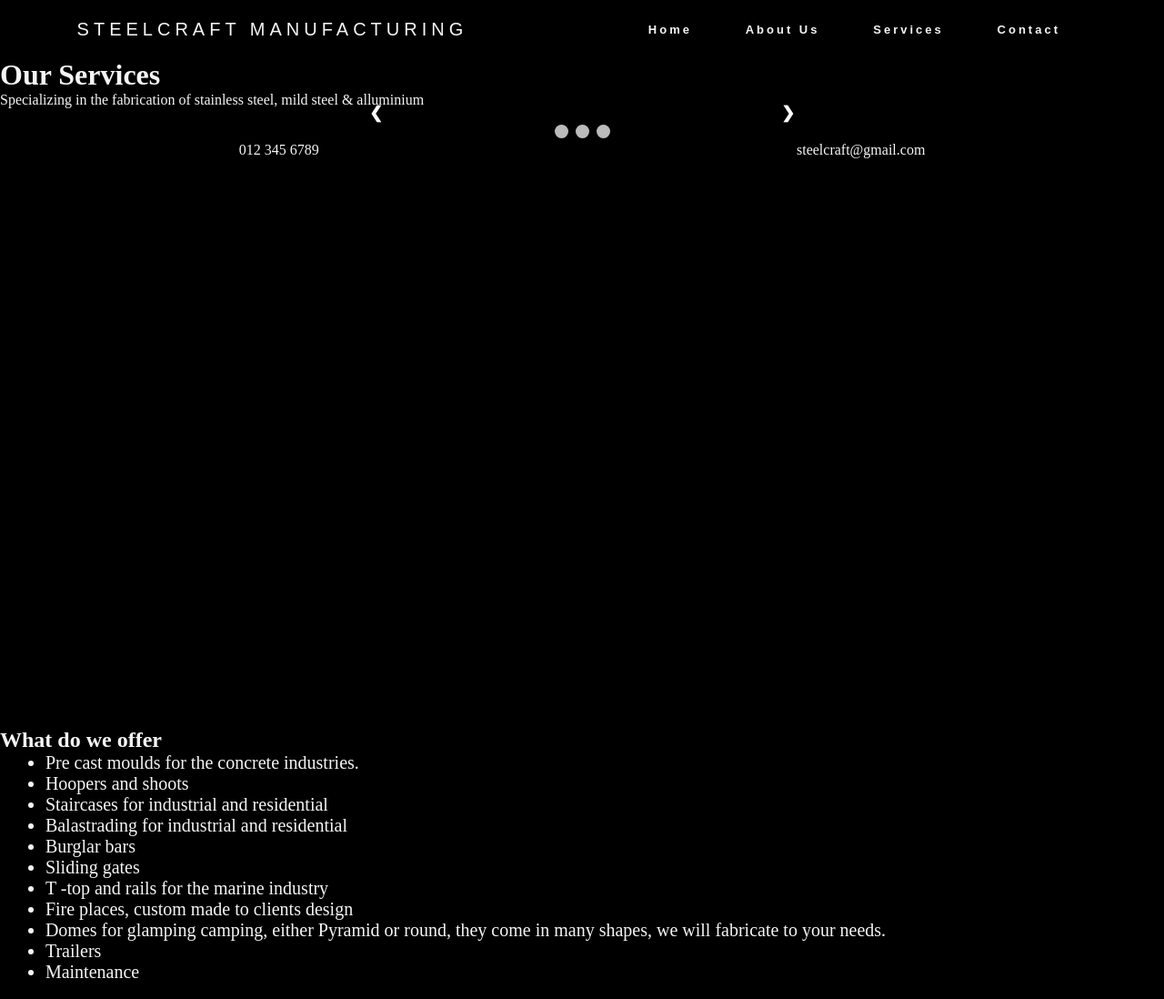
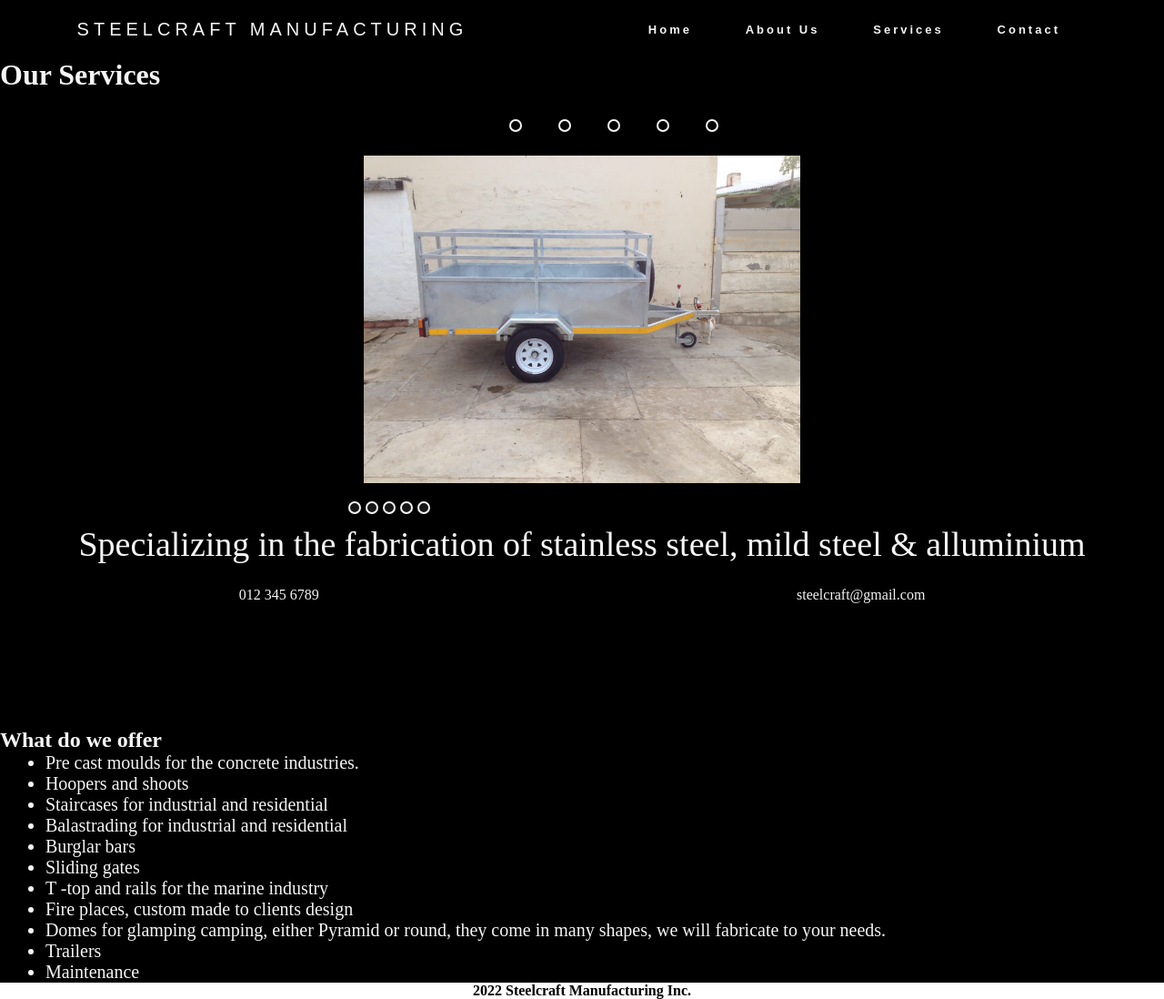
Before and after one commit to Bulumko96/Steelcraft-Manufacturing, a plain HTML site: page services.html in a window 1280 px wide. Shown: the whole page at 91% size. Drawn offline with Linux system fonts and the light colour scheme.

Commit message:
services page update

```diff
--- a/css/about.css
+++ b/css/about.css
@@ -272,3 +272,12 @@ width: 1100px;
 .contact-us2 a:hover {
     color: darkorange;
 }
+
+.footer {
+    background-color: white;
+    color: black;
+    font-weight: bold;
+    width: 100%;
+    display: flex;
+    justify-content: center;
+}
--- a/css/index.css
+++ b/css/index.css
@@ -6,6 +6,11 @@ box-sizing: border-box;
 body {
 color: whitesmoke;
 background-color: black;
+overflow-x: hidden;
+}
+.whole-wrapper {
+    margin-left: 10%;
+    margin-right: 10%;
 }
 .main {
     min-height: 100vh;
@@ -74,6 +79,7 @@ transform: rotate(45deg) translate(-5px,-6px);
 .slogan {
 
 margin: 25px;
+padding-top: 25px;
 
 font-weight: bold;
 font-size: 38px;
@@ -98,12 +104,12 @@ width: 100%;
 height: 50px;
 }
 .about {
-
+    margin-top: 50px;
 
     min-height: 50vh;
 }
 .about h1 {
-    margin-left: 300px;
+    margin-left: 200px;
 }
 .description {
     min-width: 100%;
@@ -156,9 +162,19 @@ height: 50px;
     line-height: 30px;
 
 }
+.title-section {
+    display: flex;
+    justify-content: space-around;
+}
 .proj {
     min-height: 100vh;
+    margin-top: 50px;
 
+
+}
+.proj h1 {
+    margin-left: 200px;
+    margin-bottom: 50px;
 }
 .see-projects {
     height: 30px;
@@ -168,17 +184,21 @@ height: 50px;
     color: white;
     border: 2px solid white;
 }
+.see-projects:hover {
+    background-color: rgb(253, 253, 253);
+    color: black;
+}
 
 .proj-container {
     display: flex;
     flex-wrap: wrap;
     gap: 15px;
     justify-content: center;
-    padding: 10px;
+
 }
 .proj-container .image {
-    height: 300px;
-    width: 360px;
+    height: 200px;
+    width: 260px;
     border: 5px solid whitesmoke;
     cursor: pointer;
 }
@@ -358,3 +378,11 @@ height: 50px;
 .nav-active {
     transform: translateX(0%);
 }
+.footer {
+    background-color: white;
+    color: black;
+    font-weight: bold;
+    width: 100%;
+    display: flex;
+    justify-content: center;
+}
--- a/css/services.css
+++ b/css/services.css
@@ -110,6 +110,25 @@ transform: rotate(45deg) translate(-5px,-6px);
     }
 
 }
+.slogan {
+
+    margin: 25px;
+    padding-top: 20px;
+
+    font-weight:normal;
+    font-size: 38px;
+    display: flex;
+    justify-content: center;
+}
+
+.services-sect {
+    width: 100%;
+
+    display: flex;
+    justify-content: center;
+    margin-top: 70px;
+
+}
 .contact-info {
     position: absolute;
     display: flex;
@@ -128,99 +147,132 @@ transform: rotate(45deg) translate(-5px,-6px);
     }
 
 /* Slideshow container */
-.slideshow-container {
-    max-width: 500px;
-    position: relative;
-    margin: auto;
+.slider {
+    width: 480px;
+    height: 360px;
+
+    border-radius: 0px;
+    overflow: hidden;
+    background-color: chartreuse;
 }
-.numbertext {
-    padding: 20px;
+.slides {
+    width: 500%;
+    height: 500px;
+    display: flex;
+
+}
+.slides input {
+    display: none;
+}
+.slide {
+    width: 20%;
+    transition: 2s;
+}
+.first img{
+    width: 480px;
+
+  object-fit: contain;
+}
+.second {
     display: flex;
     justify-content: center;
-    }
-.numbertext img{
-    width: 110px;
+}
+.second img {
+    height: 480px;
+    object-fit: scale-down;
+}
+.third {
+    display: flex;
+    justify-content: center;
+}
+.third img{
+    height: 380px;
+    object-fit: contain;
+}
+.forth img{
+    width: 480px;
+
+  object-fit: contain;
+}
+
+.slider img {
+
 
 }
 
-/* Hide the images by default */
-.mySlides {
-display: none;
+
+.navigation-manual {
+    position: absolute;
+    width: 550px;margin-top: -40px;
+    display: flex;
+    justify-content: center;
+
+}
+.manual-btn {
+    border: 2px solid whitesmoke;
+    padding: 5px;
+    border-radius: 10px;
+    cursor: pointer;
+    transition: 1s;
+}
+.manual-btn:not(:last-child) {
+    margin-right: 40px;
+}
+.manual-btn:hover {
+    background-color: darkorange;
+}
+#radio1:checked ~.first {
+    margin-left: 0;
+}
+#radio2:checked ~.first {
+    margin-left: -20%;
+}
+#radio3:checked ~.first {
+    margin-left: -40%;
+}
+#radio4:checked ~.first {
+    margin-left: -60;
+}
+#radio5:checked ~.first {
+    margin-left: -80%;
 }
 
-/* Next & previous buttons */
-.prev, .next {
-cursor: pointer;
-position: absolute;
-top: 50%;
-width: auto;
-margin-top: -22px;
-padding: 16px;
-color: white;
-font-weight: bold;
-font-size: 18px;
-transition: 0.6s ease;
-border-radius: 0 3px 3px 0;
-user-select: none;
+/*automatic slider*/
+.navigation-auto {
+    position: absolute;
+    display: flex;
+    width: 55px;
+    justify-content: center;
+    margin-top: 380px;
 }
+.navigation-auto div {
+    border: 2px solid whitesmoke;
+    padding: 5px;
+    border-radius: 10px;
+    transition: 1s;
+}
+.navigation-auto div:not(:last-child) {
+    margin-right: 5px;
+}
+#radio1:checked ~.navigation-auto .auto-btn1 {
+   background-color: whitesmoke;
+}
+#radio1:checked ~.navigation-auto .auto-btn2 {
+    background-color: whitesmoke;
+ }
+ #radio1:checked ~.navigation-auto .auto-btn3 {
+    background-color: whitesmoke;
+ }
+ #radio1:checked ~.navigation-auto .auto-btn4{
+    background-color: whitesmoke;
+ }
+ #radio1:checked ~.navigation-auto .auto-btn5 {
+     background-color: whitesmoke;
+  }
 
-/* Position the "next button" to the right */
-.next {
-right: 0;
-border-radius: 3px 0 0 3px;
-}
 
-/* On hover, add a black background color with a little bit see-through */
-.prev:hover, .next:hover {
-background-color: rgba(0,0,0,0.8);
-}
 
-/* Caption text */
-.text {
-color: #f2f2f2;
-font-size: 15px;
-padding: 8px 12px;
-position: absolute;
-bottom: 8px;
-width: 100%;
-text-align: center;
-}
 
-/* Number text (1/3 etc) */
-.numbertext {
-color: #f2f2f2;
-font-size: 12px;
-padding: 8px 12px;
-position: absolute;
-top: 0;
-}
-
-/* The dots/bullets/indicators */
-.dot {
-cursor: pointer;
-height: 15px;
-width: 15px;
-margin: 0 2px;
-background-color: #bbb;
-border-radius: 50%;
-display: inline-block;
-transition: background-color 0.6s ease;
-}
-
-.active, .dot:hover {
-background-color: #717171;
-}
-
-/* Fading animation */
-.fade {
-animation-name: fade;
-animation-duration: 1.5s;
-}
-
-@keyframes fade {
-from {opacity: .4}
-to {opacity: 1}
-}
 
 
 .banner-2-container {
@@ -235,3 +287,13 @@ to {opacity: 1}
 .banner-2-container ul {
     font-size: 20px;
 }
+
+
+.footer {
+    background-color: white;
+    color: black;
+    font-weight: bold;
+    width: 100%;
+    display: flex;
+    justify-content: center;
+}
--- a/services.html
+++ b/services.html
@@ -43,46 +43,65 @@
           </h1>
 
           <div class="main">
+            <div class="services-sect">
+
+              <div class="slider">
+                <div class="slides">
+
+                  <input type="radio" name="radio-btn" id="radio1">
+                  <input type="radio" name="radio-btn" id="radio2">
+                  <input type="radio" name="radio-btn" id="radio3">
+                  <input type="radio" name="radio-btn" id="radio4">
+                  <input type="radio" name="radio-btn" id="radio5">
+
+
+                  <div class="slide first">
+                    <img src="img/trailers/IMG-20220802-WA0018.jpg" alt="">
+                  </div>
+                  <div class="slide second">
+                    <img src="img/drawer/IMG-20220802-WA0041.jpg" alt="">
+                  </div>
+                  <div class="slide third">
+                    <img src="img/fireplace/fireplace-2.jpg" alt="">
+                  </div>
+                  <div class="slide forth">
+                    <img src="img/projects/IMG-20220802-WA0033.jpg" alt="">
+                  </div>
+                  <div class="slide fifth">
+                    <img src="img/projects/IMG-20220802-WA0005.jpg" alt="">
+                  </div>
+
+
+                  <div class="navigation-auto">
+                    <div class="auto-btn1">
+                    </div>
+                    <div class="auto-btn2">
+                    </div>
+                    <div class="auto-btn3">
+                    </div>
+                    <div class="auto-btn4">
+                    </div>
+                    <div class="auto-btn5">
+                    </div>
+
+
+                  </div>
+                  <div class="navigation-manual">
+                    <label for="radio1" class="manual-btn"></label>
+                    <label for="radio2" class="manual-btn"></label>
+                    <label for="radio3" class="manual-btn"></label>
+                    <label for="radio4" class="manual-btn"></label>
+                    <label for="radio5" class="manual-btn"></label>
+
+                  </div>
+                </div>
+              </div>
+            </div>
             <div class="slogan">
               Specializing in the fabrication of stainless steel,
               mild steel & alluminium
             </div>
-            <div class="img-container">
-              <!-- Slideshow container -->
-              <div class="slideshow-container">
 
-                <!-- Full-width images with number and caption text -->
-                <div class="mySlides fade">
-                  <div class="numbertext">1 / 3</div>
-                  <img src="img/slide/img-1.jpg" style="width:100%">
-                  <div class="text">Caption Text</div>
-                </div>
-
-                <div class="mySlides fade">
-                  <div class="numbertext">2 / 3</div>
-                  <img src="img/slide/img-2.jpg" style="width:100%">
-                  <div class="text">Caption Two</div>
-                </div>
-
-                <div class="mySlides fade">
-                  <div class="numbertext">3 / 3</div>
-                  <img src="img/slide/img-3.jpg" style="width:100%">
-                  <div class="text">Caption Three</div>
-                </div>
-
-                <!-- Next and previous buttons -->
-                <a class="prev" onclick="plusSlides(-1)">&#10094;</a>
-                <a class="next" onclick="plusSlides(1)">&#10095;</a>
-              </div>
-              <br>
-
-      <!-- The dots/circles -->
-      <div style="text-align:center">
-        <span class="dot" onclick="currentSlide(1)"></span>
-        <span class="dot" onclick="currentSlide(2)"></span>
-        <span class="dot" onclick="currentSlide(3)"></span>
-      </div>
-    </div>
 
             <div class="contact-info">
               <div class="tele">
@@ -117,6 +136,20 @@
     </p>
     </div>
   </div>
+  <div class="footer">
+    2022 Steelcraft Manufacturing Inc.
+  </div>
+  <script type="text/javascript">
+    var counter = 1;
+    setInterval(function() {
+      document.getElementById('radio' + counter).checked = true;
+      counter++;
+      if(counter > 5) {
+        counter = 1;
+      }
+    }, 5000);
+
+  </script>
 
 </body>
 </html>
```
Also changed, not shown: about.html (+3 -0 lines), contact.html (+6 -0 lines), index.html (+23 -19 lines), img/gates/frame-1.jpg (renamed from img/gates/IMG-20220802-WA0025.jpg). Lines whose indentation alone changed are shown as unchanged.
